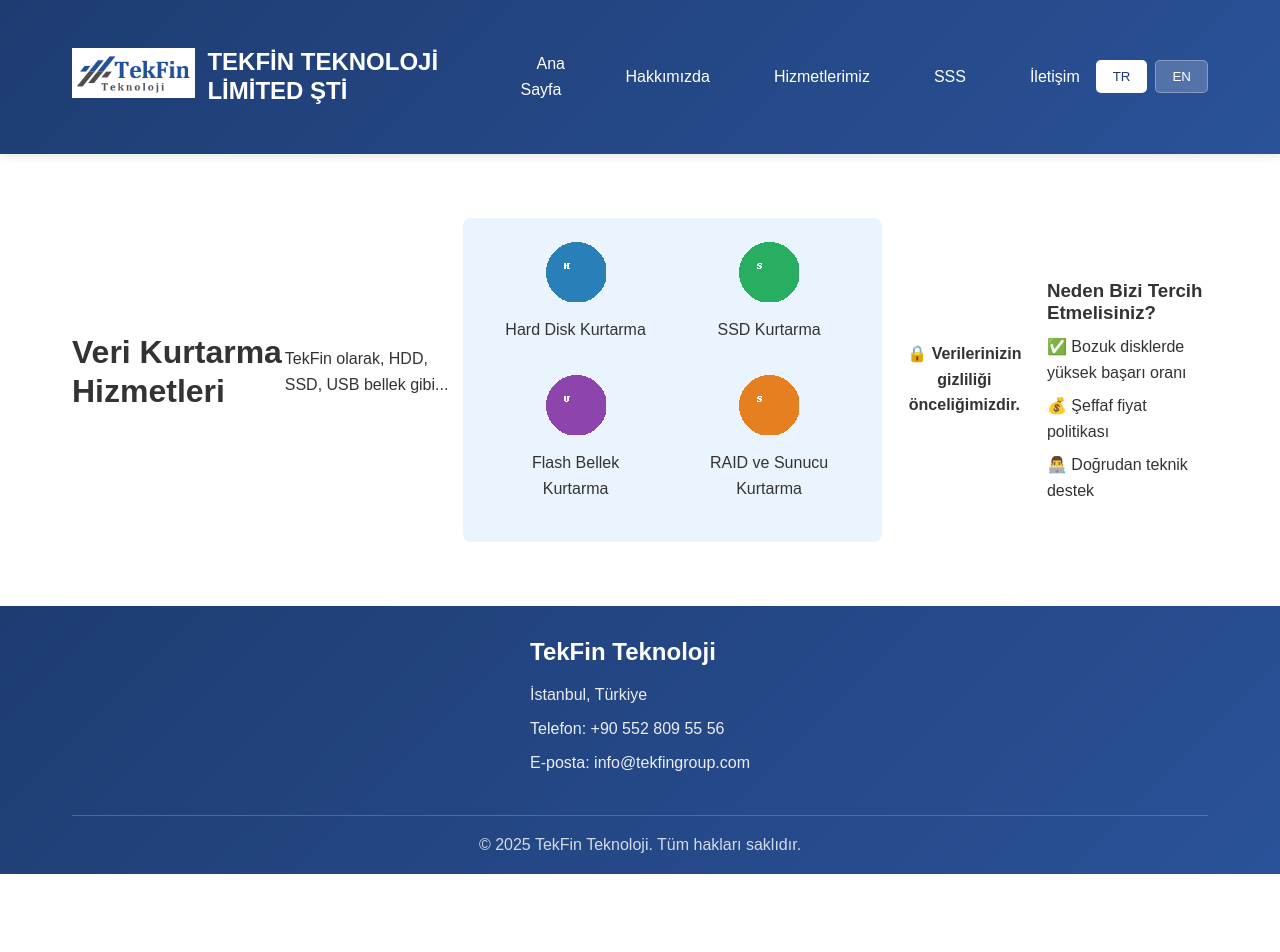
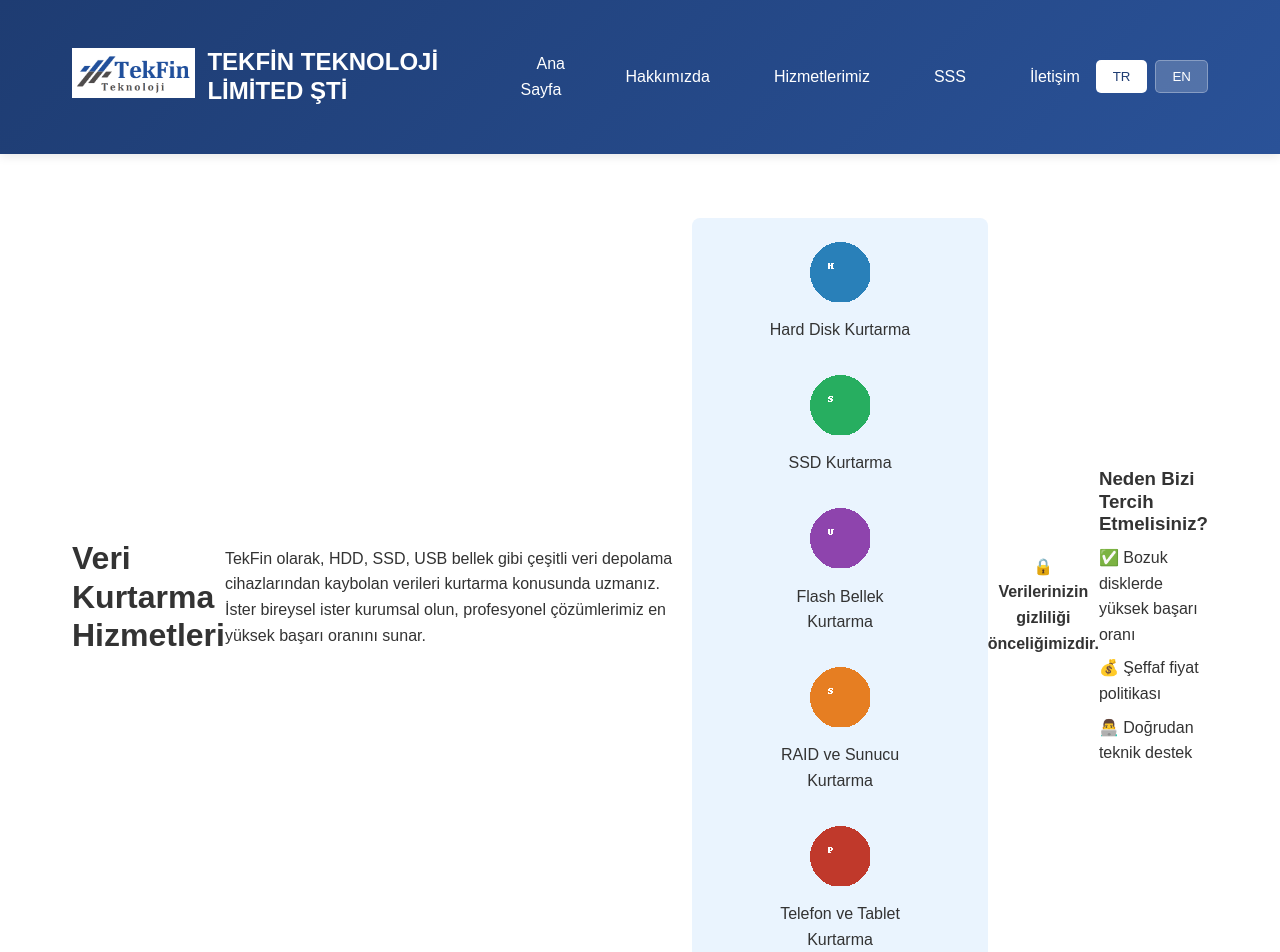
Before and after one commit to SalehKar/tekfin-website, a React (Create React App) app: page /data-recovery in a window 1280 px wide. Shown: the top 952 px of the page. Before the commit the page ends 874 px from the top, so only its background shows below. Built offline with nearby package versions, Linux system fonts and the light colour scheme.

Commit message:
Update DataRecovery.js

```diff
--- a/src/components/DataRecovery.js
+++ b/src/components/DataRecovery.js
@@ -10,12 +10,13 @@ export default function DataRecovery({ language = "tr" }) {
   const content = {
     tr: {
       title: "Veri Kurtarma Hizmetleri",
-      paragraph: "TekFin olarak, HDD, SSD, USB bellek gibi...",
+      paragraph: "TekFin olarak, HDD, SSD, USB bellek gibi çeşitli veri depolama cihazlarından kaybolan verileri kurtarma konusunda uzmanız. İster bireysel ister kurumsal olun, profesyonel çözümlerimiz en yüksek başarı oranını sunar.",
       services: [
         { icon: hddIcon, text: "Hard Disk Kurtarma" },
         { icon: ssdIcon, text: "SSD Kurtarma" },
         { icon: usbIcon, text: "Flash Bellek Kurtarma" },
-        { icon: serverIcon, text: "RAID ve Sunucu Kurtarma" }
+        { icon: serverIcon, text: "RAID ve Sunucu Kurtarma" },
+        { icon: phoneIcon, text: "Telefon ve Tablet Kurtarma" }
       ],
       privacy: "🔒 Verilerinizin gizliliği önceliğimizdir.",
       whyTitle: "Neden Bizi Tercih Etmelisiniz?",
@@ -27,12 +28,13 @@ export default function DataRecovery({ language = "tr" }) {
     },
     en: {
       title: "Data Recovery Services",
-      paragraph: "At TekFin, we specialize in recovering lost data...",
+      paragraph: "At TekFin, we specialize in recovering lost data from various storage devices including HDDs, SSDs, USB drives, and more. Whether you are a business or an individual, our professional recovery solutions ensure the highest possible retrieval rates.",
       services: [
         { icon: hddIcon, text: "Hard Drive Recovery" },
         { icon: ssdIcon, text: "SSD Recovery" },
         { icon: usbIcon, text: "Flash Media Recovery" },
-        { icon: serverIcon, text: "RAID and Server Recovery" }
+        { icon: serverIcon, text: "RAID and Server Recovery" },
+        { icon: phoneIcon, text: "Phone and Tablet Data Recovery" }
       ],
       privacy: "🔒 Your data privacy is our priority.",
       whyTitle: "Why Choose Us?",
```
